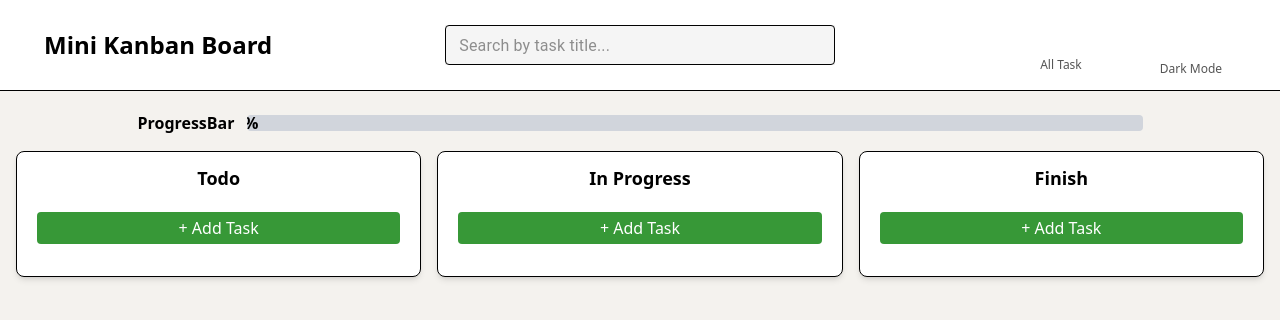
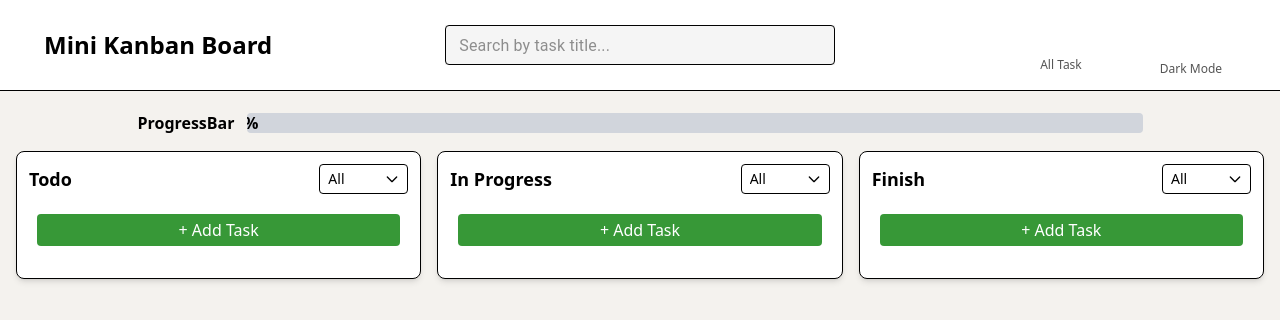
Before and after one commit to pathak-arpita/Pixelmindit-Company, a React (Vite) app: page / in a window 1280 px wide. Shown: the top 320 px of the page. Built offline with nearby package versions, Linux system fonts and the light colour scheme; some icons are missing.

Commit message:
adding code for sorting based on each columns

```diff
--- a/src/components/Task-Board/About-Task/TaskCard.jsx
+++ b/src/components/Task-Board/About-Task/TaskCard.jsx
@@ -26,28 +26,35 @@ function TaskCard({ task }) {
             type="text"
             value={form.title}
             onChange={(e) => setForm({ ...form, title: e.target.value })}
-            className="w-full p-1 border rounded"
+            className="w-full p-1 border rounded focus:outline-none"
           />
           <textarea
             value={form.description}
             onChange={(e) => setForm({ ...form, description: e.target.value })}
-            className="w-full p-1 border rounded"
+            className="w-full p-1 border rounded focus:outline-none"
           />
+          <div className="flex items-center  relative">
             <select
               value={form.priority}
               onChange={(e) => setForm({ ...form, priority: e.target.value })}
-            className="w-full p-1 border rounded"
+              className="flex-1 p-1 border cursor-pointer rounded appearance-none pr-6 focus:outline-none focus:border-gray-400 "
             >
               <option>Low</option>
               <option>Medium</option>
               <option>High</option>
             </select>
+            <div className="absolute right-4 pointer-events-none">
+              <svg className={`w-4 h-4 ${darkMode ? "text-white" : "text-black"}`} fill="none" stroke="currentColor" viewBox="0 0 24 24">
+                <path strokeLinecap="round" strokeLinejoin="round" strokeWidth={2} d="M19 9l-7 7-7-7" />
+              </svg>
+            </div>
+          </div>
           <input
             type="date"
             value={form.dueDate}
             style={{ colorScheme: darkMode && "dark", cursor: "pointer" }}
             onChange={(e) => setForm({ ...form, dueDate: e.target.value })}
-            className="w-full p-1 border rounded"
+            className="w-full p-1 border rounded focus:outline-none"
           />
           <div className="flex gap-2">
             <button type="submit" className="flex-1 bg-[#379837] text-white py-1 rounded">
--- a/src/components/Task-Board/Board.jsx
+++ b/src/components/Task-Board/Board.jsx
@@ -10,6 +10,12 @@ function Board() {
   const { tasks, setTasks, darkMode, search } = useDataContext();
   const [expandedColumn, setExpandedColumn] = useState(null);
 
+  const [columnFilters, setColumnFilters] = useState({
+    Todo: "All",
+    "In Progress": "All",
+    Finish: "All",
+  });
+
   const handleDragEnd = (result) => {
     if (!result.destination) return;
 
@@ -19,6 +25,10 @@ function Board() {
         : task
     );
     setTasks(updated);
+  };
+
+  const handleFilterChange = (col, value) => {
+    setColumnFilters((prev) => ({ ...prev, [col]: value }));
   };
 
   return (
@@ -39,10 +49,32 @@ function Board() {
                 }}
                 className="rounded-lg p-3 shadow-md border flex flex-col"
               >
-                <h2 className="text-lg font-semibold text-center mb-3">{col}</h2>
+                <div className="flex items-center justify-between mb-3">
+                  <h2 className="text-lg font-semibold">{col}</h2>
 
-                <Column status={col} />
+                  <div className="relative flex items-center">
+                    <select
+                      value={columnFilters[col]}
+                      onChange={(e) => handleFilterChange(col, e.target.value)}
+                      className="border rounded py-1 pl-2 pr-6 text-sm focus:outline-none appearance-none w-auto"
+                    >
+                      <option value="All">All</option>
+                      <option value="High">High</option>
+                      <option value="Medium">Medium</option>
+                      <option value="Low">Low</option>
+                    </select>
+                    <svg
+                      className={`w-4 h-4 absolute right-2 pointer-events-none ${darkMode ? "text-white" : "text-black"}`}
+                      fill="none"
+                      stroke="currentColor"
+                      viewBox="0 0 24 24"
+                    >
+                      <path strokeLinecap="round" strokeLinejoin="round" strokeWidth={2} d="M19 9l-7 7-7-7" />
+                    </svg>
+                  </div>
 
+                </div>
+                <Column status={col} priorityFilter={columnFilters[col]} />
                 {provided.placeholder}
               </div>
             )}
--- a/src/components/Task-Board/Column.jsx
+++ b/src/components/Task-Board/Column.jsx
@@ -4,7 +4,7 @@ import TaskForm from "./About-Task/TaskForm";
 import { Draggable } from "@hello-pangea/dnd";
 import { isToday } from "date-fns";
 
-function Column({ status }) {
+function Column({ status, priorityFilter }) {
     const { tasks, filter, search } = useDataContext();
 
     const filterKeyMap = {
@@ -13,25 +13,33 @@ function Column({ status }) {
         "Due Today": "today",
     };
 
-    const filtered = tasks.filter((task) => {
-        const key = filterKeyMap[filter];
+    const key = filterKeyMap[filter];
 
+    const filteredTasks = tasks.filter((task) => {
         if (task.status !== status) return false;
+
         if (key === "high" && task.priority !== "High") return false;
         if (key === "today" && !isToday(new Date(task.dueDate))) return false;
-        if (search && !task.title.toLowerCase().includes(search.toLowerCase())) return false;
+
+        if (priorityFilter && priorityFilter !== "All" && task.priority !== priorityFilter)
+            return false;
+
+        if (search && !task.title.toLowerCase().includes(search.toLowerCase()))
+            return false;
+
         return true;
     });
+
+    const priorityOrder = { High: 1, Medium: 2, Low: 3 };
+    const sortedTasks = filteredTasks.sort(
+        (a, b) => (priorityOrder[a.priority] || 4) - (priorityOrder[b.priority] || 4)
+    );
 
     return (
         <div className="p-2">
             <TaskForm status={status} />
-            {filtered.map((task, index) => (
-                <Draggable
-                    draggableId={task.id.toString()}
-                    index={index}
-                    key={task.id}
-                >
+            {sortedTasks.map((task, index) => (
+                <Draggable key={task.id.toString()} draggableId={task.id.toString()} index={index}>
                     {(provided) => (
                         <div
                             ref={provided.innerRef}
--- a/src/components/Task-Board/Progress-Bar/ProgressBar.jsx
+++ b/src/components/Task-Board/Progress-Bar/ProgressBar.jsx
@@ -15,7 +15,7 @@ const ProgressBar = () => {
             <span className={`mr-3 font-semibold ${darkMode ? "text-gray-200" : "text-white-700"}`}>
                 ProgressBar
             </span>
-            <div className="relative w-[70%] bg-gray-300 h-4 rounded overflow-hidden">
+            <div className="relative w-[70%] bg-gray-300 h-5 rounded overflow-hidden">
                 <div className="h-full transition-all flex items-center justify-center font-bold"
                     style={{ width: `${percentage}%`, backgroundColor: "#379837", color: darkMode ? "#fff" : "#000" }}>
                     {Math.round(percentage)}%
```
Lines whose indentation alone changed are shown as unchanged.
